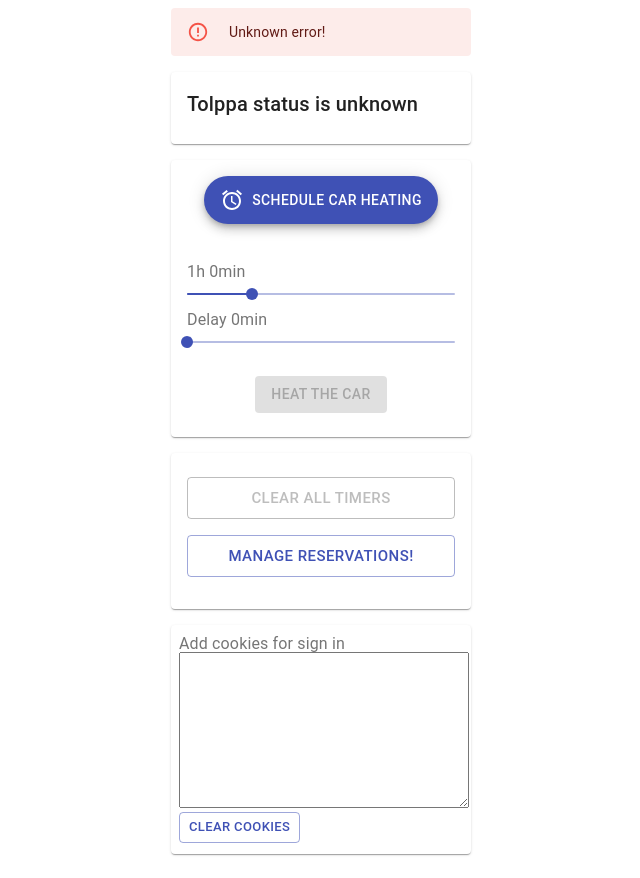
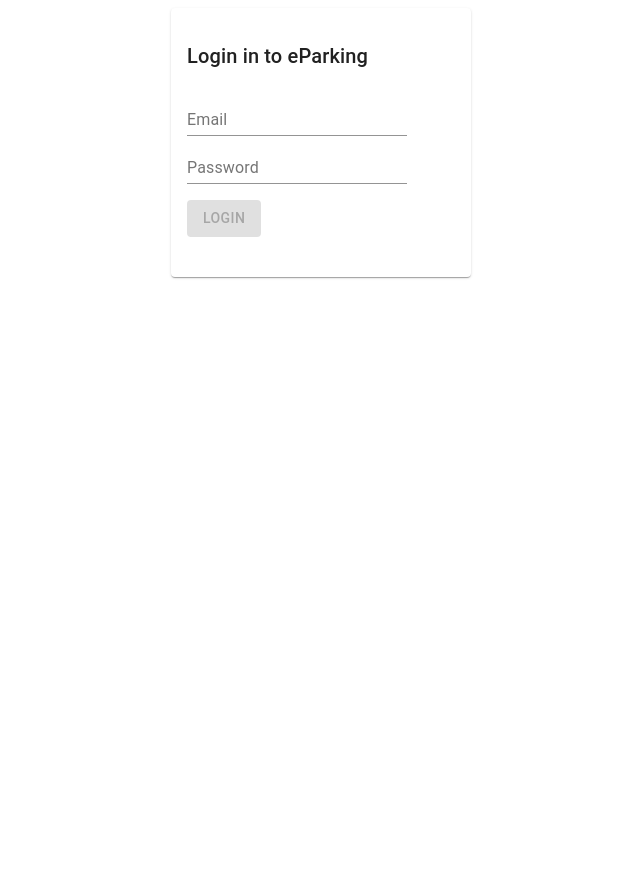
Before and after one commit to vaahtokarkki/tolppa, a React (Create React App) app: page / in a window 1280 px wide. Shown: the whole page, without its empty margins (319-959 px from the left). After the commit the page ends 800 px from the top, so only its background shows below. Built offline with nearby package versions, Linux system fonts and the light colour scheme; no server answers.

Commit message:
Breaking changes

```diff
--- a/src/App.js
+++ b/src/App.js
@@ -1,63 +1,62 @@
-import React, {
-  useState,
-  useEffect,
-  useRef,
-  useCallback,
-} from 'react'
-import Typography from '@material-ui/core/Typography'
-import Card from '@material-ui/core/Card'
-import CardContent from '@material-ui/core/CardContent'
-import Grid from '@material-ui/core/Grid'
-import Slider from '@material-ui/core/Slider'
-import Button from '@material-ui/core/Button'
-import TextareaAutosize from '@material-ui/core/TextareaAutosize'
-import Fab from '@material-ui/core/Fab'
-import AccessAlarms from '@material-ui/icons/AccessAlarms'
-import SpeedIcon from '@material-ui/icons/Speed'
-import CircularProgress from '@material-ui/core/CircularProgress'
-import Chip from '@material-ui/core/Chip'
-import axios from 'axios'
+import React, { useState, useEffect, useRef, useCallback } from "react"
+import Typography from "@material-ui/core/Typography"
+import Card from "@material-ui/core/Card"
+import CardContent from "@material-ui/core/CardContent"
+import Grid from "@material-ui/core/Grid"
+import Slider from "@material-ui/core/Slider"
+import Button from "@material-ui/core/Button"
+import Fab from "@material-ui/core/Fab"
+import AccessAlarms from "@material-ui/icons/AccessAlarms"
+import SpeedIcon from "@material-ui/icons/Speed"
+import CircularProgress from "@material-ui/core/CircularProgress"
+import Chip from "@material-ui/core/Chip"
+import axios from "axios"
 import {
   MuiPickersUtilsProvider,
   KeyboardTimePicker,
   KeyboardDatePicker,
-} from '@material-ui/pickers'
-import List from '@material-ui/core/List'
-import ListItem from '@material-ui/core/ListItem'
-import ListItemText from '@material-ui/core/ListItemText'
-import ListItemAvatar from '@material-ui/core/ListItemAvatar'
-import PowerSettingsNewIcon from '@material-ui/icons/PowerSettingsNew'
-import DateFnsUtils from '@date-io/date-fns'
-import Alert from '@material-ui/lab/Alert'
-import InputLabel from '@material-ui/core/InputLabel'
-import moment from 'moment'
+} from "@material-ui/pickers"
+import List from "@material-ui/core/List"
+import ListItem from "@material-ui/core/ListItem"
+import ListItemText from "@material-ui/core/ListItemText"
+import ListItemAvatar from "@material-ui/core/ListItemAvatar"
+import PowerSettingsNewIcon from "@material-ui/icons/PowerSettingsNew"
+import DateFnsUtils from "@date-io/date-fns"
+import Alert from "@material-ui/lab/Alert"
+import InputLabel from "@material-ui/core/InputLabel"
+import TextField from "@material-ui/core/TextField"
 
-import './tolppa.css'
+import moment from "moment"
+
+import "./tolppa.css"
 
 axios.defaults.withCredentials = true
 
 const api = axios.create()
 const URL =
-  !process.env.NODE_ENV || process.env.NODE_ENV === 'development'
-    ? 'http://localhost:1337'
-    : 'https://tolppa-gateway-nas5m5k7jq-lz.a.run.app'
+  !process.env.NODE_ENV || process.env.NODE_ENV === "development"
+    ? "http://localhost:1337"
+    : "https://tolppa-gateway-nas5m5k7jq-lz.a.run.app"
 
 const App = (props) => {
   const [duration, setDuration] = useState(60)
   const [delay, setDelay] = useState(0)
   const [details, setDetails] = useState(null)
   const [message, setMessage] = useState(null)
-  const [token, setToken] = useState(
-    window.localStorage.getItem('token') || '',
-  )
+  const [token, setToken] = useState(window.localStorage.getItem("token") || "")
   const [intervalActive, setIntervalActive] = useState(true)
   const [endDate, setEndDate] = useState(new Date())
   const [endTime, setEndTime] = useState(new Date())
   const [addQuick, setAddQuick] = useState(true)
+  const [login, setLogin] = useState(!token)
+  const [email, setEmail] = useState(window.localStorage.getItem("email") || "")
+  const [password, setPassword] = useState(
+    window.localStorage.getItem("password") || ""
+  )
 
   const setError = (message) => {
     setMessage({
-      variant: 'error',
+      variant: "error",
       message,
     })
     setIntervalActive(false)
@@ -65,6 +64,7 @@ const App = (props) => {
   }
 
   const fetchDetails = useCallback(async () => {
+    if (!token) return setLogin(true)
     try {
       const resp = await api.post(`${URL}/details`, { token })
       const {
@@ -84,19 +84,22 @@ const App = (props) => {
     } catch (e) {
       console.log(e)
       // Req blocked
-      if (!e.response) return setError('Unknown error!')
+      if (!e.response) return setError("Unknown error!")
 
       const status = e.response.status
       let message
       switch (status) {
         case 400:
-          message = 'You need to set token!'
+          message = "You need to set token!"
           break
-        case 401:
-          message = 'Login failed'
+        case 401: {
+          message = "Login failed"
+          setLogin(true)
+          updateToken("")
           break
+        }
         default:
-          message = 'Unknown error!'
+          message = "Unknown error!"
           break
       }
       setError(message)
@@ -112,17 +115,10 @@ const App = (props) => {
     a()
   }, [fetchDetails])
 
-  const onTokenChange = (event) => {
-    const newToken = event.target.value
-    window.localStorage.setItem('token', newToken)
+  const updateToken = (newToken) => {
+    window.localStorage.setItem("token", newToken)
     setToken(newToken)
     setIntervalActive(!!newToken)
-  }
-
-  const resetToken = () => {
-    window.localStorage.setItem('token', '')
-    setToken('')
-    setIntervalActive(false)
   }
 
   const submit = async () => {
@@ -135,15 +131,15 @@ const App = (props) => {
     try {
       await api.post(`${URL}/timer`, data)
       setMessage({
-        variant: 'success',
-        message: 'Timer sent to gateway successfully!',
+        variant: "success",
+        message: "Timer sent to gateway successfully!",
       })
       setDuration(60)
       setDelay(0)
       setDetails(null)
       fetchDetails()
     } catch (e) {
-      setMessage({ variant: 'error', message: e.toString() })
+      setMessage({ variant: "error", message: e.toString() })
     }
   }
 
@@ -151,33 +147,31 @@ const App = (props) => {
     try {
       await api.delete(`${URL}/timer`, { data: { token } })
       setMessage({
-        variant: 'success',
-        message: 'All timers deleted successfully!',
+        variant: "success",
+        message: "All timers deleted successfully!",
       })
       fetchDetails()
     } catch (e) {
-      setMessage({ variant: 'error', message: e.toString() })
+      setMessage({ variant: "error", message: e.toString() })
     }
   }
 
   const getEndTimeAndDate = () =>
     addQuick
       ? {
-          endDate: moment().format('DD.MM.YYYY'),
+          endDate: moment().format("DD.MM.YYYY"),
           endTime: moment()
-            .add(delay, 'minutes')
-            .add(duration, 'minutes')
-            .format('HH:mm'),
+            .add(delay, "minutes")
+            .add(duration, "minutes")
+            .format("HH:mm"),
         }
       : {
-          endDate: moment(endDate).format('DD.MM.YYYY'),
-          endTime: moment(endTime).format('HH:mm'),
+          endDate: moment(endDate).format("DD.MM.YYYY"),
+          endTime: moment(endTime).format("HH:mm"),
         }
 
   const renderMessage = () =>
-    message ? (
-      <Alert severity={message.variant}>{message.message}</Alert>
-    ) : null
+    message ? <Alert severity={message.variant}>{message.message}</Alert> : null
 
   const renderDetails = () => {
     if (!details)
@@ -195,9 +189,7 @@ const App = (props) => {
         <Grid item xs={12} className="row">
           <Card>
             <CardContent>
-              <Typography variant="h6">
-                Tolppa status is unknown
-              </Typography>
+              <Typography variant="h6">Tolppa status is unknown</Typography>
             </CardContent>
           </Card>
         </Grid>
@@ -208,9 +200,9 @@ const App = (props) => {
       ? moment().diff(
           moment(
             `${activeTimer.dateStart} ${activeTimer.timeStart}`,
-            'DD.MM.YYYY HH:mm',
+            "DD.MM.YYYY HH:mm"
           ),
-          'minutes',
+          "minutes"
         )
       : 0
 
@@ -218,33 +210,23 @@ const App = (props) => {
       <Grid item xs={12} className="row">
         <Card>
           <CardContent
-            className={
-              details && details.state ? 'status-on' : 'status-off'
-            }
+            className={details && details.state ? "status-on" : "status-off"}
           >
             {details && details.state ? (
               <>
-                <Typography variant="h6">
-                  Your tolppa is on!
-                </Typography>
+                <Typography variant="h6">Your tolppa is on!</Typography>
                 <Typography variant="body1">
-                  Car heated for {heatedTime}min!{' '}
-                  {`${details.consumption}W`}
+                  Car heated for {heatedTime}min! {`${details.consumption}W`}
                 </Typography>
               </>
             ) : (
-              <Typography variant="h6">
-                Your tolppa is off!
-              </Typography>
+              <Typography variant="h6">Your tolppa is off!</Typography>
             )}
           </CardContent>
           <CardContent>
-            <Typography variant="subtitle1">
-              {details.licensePlate}
-            </Typography>
+            <Typography variant="subtitle1">{details.licensePlate}</Typography>
             <Typography variant="body1">
-              {details.temperature}°C, {details.reservations.length}/2
-              timers
+              {details.temperature}°C, {details.reservations.length}/2 timers
             </Typography>
           </CardContent>
         </Card>
@@ -252,12 +234,57 @@ const App = (props) => {
     )
   }
 
+  const loginSubmit = async () => {
+    try {
+      const { data } = await api.post(`${URL}/login`, { email, password })
+      // The heck ???
+      window.localStorage.setItem("email", email)
+      window.localStorage.setItem("password", password)
+      setLogin(false)
+      updateToken(data.cookie)
+      setMessage(null)
+    } catch (e) {
+      setMessage({ variant: "error", message: `Login failed ${e.toString()}` })
+    }
+  }
+
+  const renderLoginForm = () => {
+    return (
+      <Card>
+        <CardContent>
+          <Grid item xs={12} className="row">
+            <Typography variant="h6">Login in to eParking</Typography>
+          </Grid>
+          <Grid item xs={12} className="row">
+            <TextField
+              label="Email"
+              value={email}
+              onChange={(e) => setEmail(e.target.value)}
+            />
+            <TextField
+              label="Password"
+              value={password}
+              onChange={(e) => setPassword(e.target.value)}
+              type="password"
+            />
+          </Grid>
+          <Grid item xs={12} className="row">
+            <Button
+              variant="contained"
+              disabled={!email || !password}
+              color="primary"
+              onClick={loginSubmit}
+            >
+              Login
+            </Button>
+          </Grid>
+        </CardContent>
+      </Card>
+    )
+  }
+
   const renderReservations = () => {
-    if (
-      !details ||
-      !details.reservations ||
-      !details.reservations.length
-    )
+    if (!details || !details.reservations || !details.reservations.length)
       return null
     return (
       <Grid item xs={12} className="row">
@@ -267,26 +294,23 @@ const App = (props) => {
               ({ dateStart, timeStart, timeEnd }, index) => {
                 const momentDateStart = moment(
                   `${dateStart} ${timeStart}`,
-                  'DD.MM.YYYY HH:mm',
+                  "DD.MM.YYYY HH:mm"
                 )
                 const momentDateEnd = moment(
                   `${dateStart} ${timeEnd}`,
-                  'DD.MM.YYYY HH:mm',
+                  "DD.MM.YYYY HH:mm"
                 )
-                const diff = momentDateEnd.diff(
-                  momentDateStart,
-                  'minutes',
-                )
+                const diff = momentDateEnd.diff(momentDateStart, "minutes")
 
                 const chip = moment().isBetween(
                   momentDateStart,
-                  momentDateEnd,
+                  momentDateEnd
                 ) ? (
                   <Chip
                     variant="outlined"
                     className="active-timer-chip"
                     size="small"
-                    label={`${momentDateEnd.diff(moment(), 'minutes')}min left`}
+                    label={`${momentDateEnd.diff(moment(), "minutes")}min left`}
                   />
                 ) : null
 
@@ -306,7 +330,7 @@ const App = (props) => {
                     />
                   </ListItem>
                 )
-              },
+              }
             )}
           </List>
         </Card>
@@ -318,9 +342,7 @@ const App = (props) => {
     addQuick ? (
       <>
         <Grid item xs={12}>
-          <InputLabel htmlFor="dur">
-            {formatMinutes(duration)}
-          </InputLabel>
+          <InputLabel htmlFor="dur">{formatMinutes(duration)}</InputLabel>
           <Slider
             label="Duration"
             value={duration}
@@ -331,9 +353,7 @@ const App = (props) => {
           />
         </Grid>
         <Grid item xs={12}>
-          <InputLabel htmlFor="dur">
-            Delay {formatMinutes(delay)}
-          </InputLabel>
+          <InputLabel htmlFor="dur">Delay {formatMinutes(delay)}</InputLabel>
           <Slider
             label="Duration"
             value={delay}
@@ -347,9 +367,7 @@ const App = (props) => {
     ) : (
       <>
         <Grid item xs={12}>
-          <InputLabel htmlFor="dur">
-            {formatMinutes(duration)}
-          </InputLabel>
+          <InputLabel htmlFor="dur">{formatMinutes(duration)}</InputLabel>
           <Slider
             label="Duration"
             value={duration}
@@ -370,7 +388,7 @@ const App = (props) => {
             value={endDate}
             onChange={setEndDate}
             KeyboardButtonProps={{
-              'aria-label': 'change date',
+              "aria-label": "change date",
             }}
           />
         </Grid>
@@ -383,7 +401,7 @@ const App = (props) => {
             value={endTime}
             onChange={setEndTime}
             KeyboardButtonProps={{
-              'aria-label': 'change time',
+              "aria-label": "change time",
             }}
           />
         </Grid>
@@ -394,6 +412,10 @@ const App = (props) => {
     <div className="container">
       <Grid style={{ maxWidth: 300, width: 300 }}>
         {renderMessage()}
+        {login ? (
+          renderLoginForm()
+        ) : (
+          <>
             {renderDetails()}
             {renderReservations()}
             <MuiPickersUtilsProvider utils={DateFnsUtils}>
@@ -424,8 +446,8 @@ const App = (props) => {
                         item
                         xs={12}
                         style={{
-                      textAlign: 'center',
-                      paddingTop: '1rem',
+                          textAlign: "center",
+                          paddingTop: "1rem",
                         }}
                       >
                         <Button
@@ -441,7 +463,7 @@ const App = (props) => {
                   </CardContent>
                 </Card>
               </Grid>
-          <Card style={{ textAlign: 'center' }}>
+              <Card style={{ textAlign: "center" }}>
                 <CardContent className="button-card">
                   <Button
                     size="large"
@@ -457,35 +479,29 @@ const App = (props) => {
                     color="primary"
                     variant="outlined"
                     onClick={() =>
-                  window.open(
-                    'https://eparking.fi/fi/u#/reservations',
-                  )
+                      window.open("https://eparking.fi/fi/u#/reservations")
                     }
                   >
                     Manage reservations!
                   </Button>
+                  <Button
+                    size="large"
+                    color="secondary"
+                    variant="outlined"
+                    onClick={() => {
+                      setToken("")
+                      setLogin(true)
+                      window.localStorage.removeItem("token")
+                      setIntervalActive(false)
+                    }}
+                  >
+                    Log out
+                  </Button>
                 </CardContent>
               </Card>
-          <Grid item xs={12} className="row pad">
-            <Card style={{ padding: '.7rem .5rem' }}>
-              <InputLabel>Add cookies for sign in</InputLabel>
-              <TextareaAutosize
-                value={token}
-                onChange={onTokenChange}
-                rowsMin={10}
-                rowsMax={10}
-              />
-              <Button
-                size="small"
-                color="primary"
-                variant="outlined"
-                onClick={resetToken}
-              >
-                Clear cookies
-              </Button>
-            </Card>
-          </Grid>
             </MuiPickersUtilsProvider>
+          </>
+        )}
       </Grid>
     </div>
   )
@@ -497,7 +513,7 @@ function formatMinutes(minutes) {
 }
 
 function findActiveTimer(timers) {
-  const dateFormat = 'DD.MM.YYYY HH:mm'
+  const dateFormat = "DD.MM.YYYY HH:mm"
   const now = moment()
   return timers.find(({ dateStart, dateEnd, timeStart, timeEnd }) => {
     const start = moment(`${dateStart} ${timeStart}`, dateFormat)
```
Also changed, not shown: 1 other file (tests, documents, lock files or other folders). Lines whose indentation alone changed are shown as unchanged.
